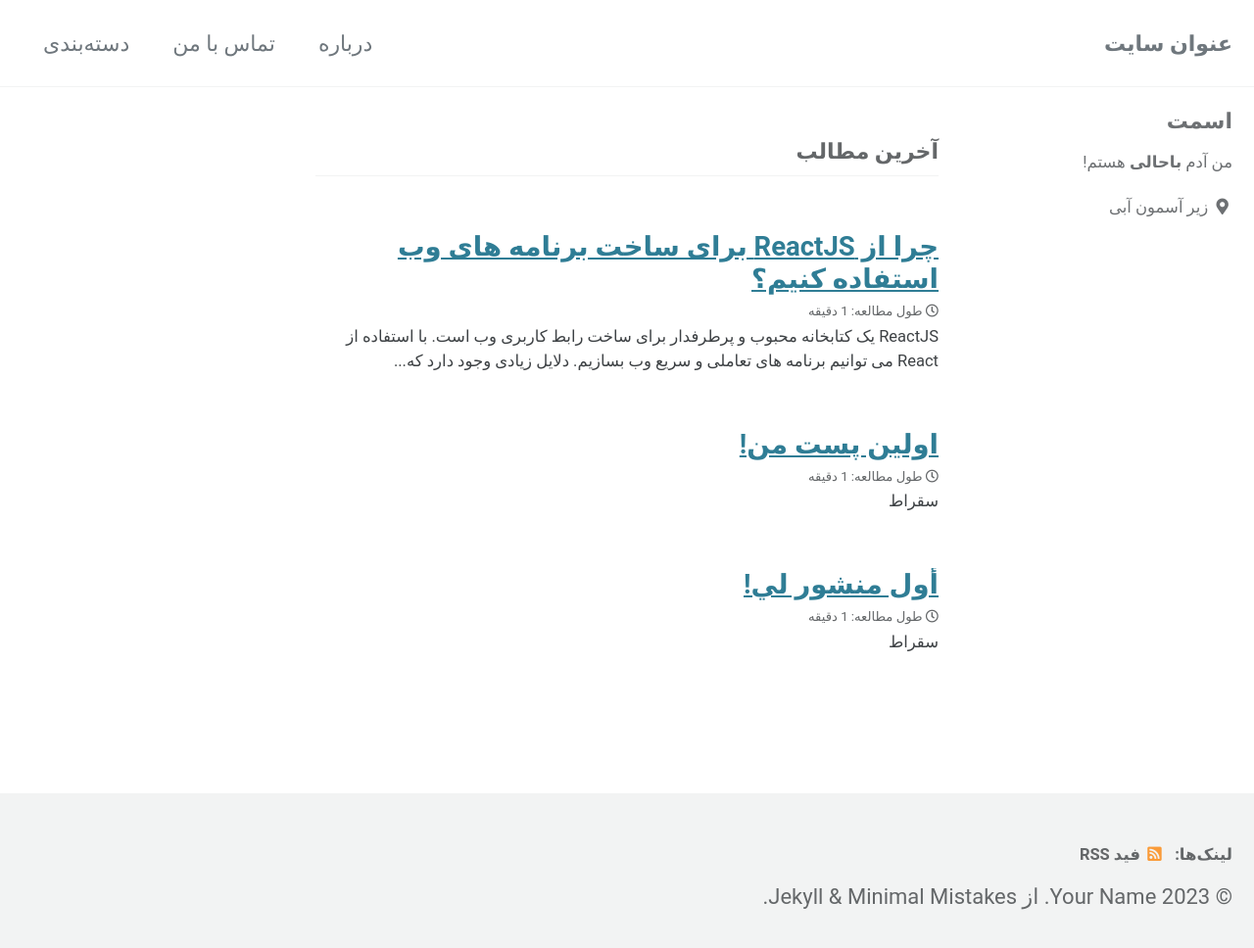
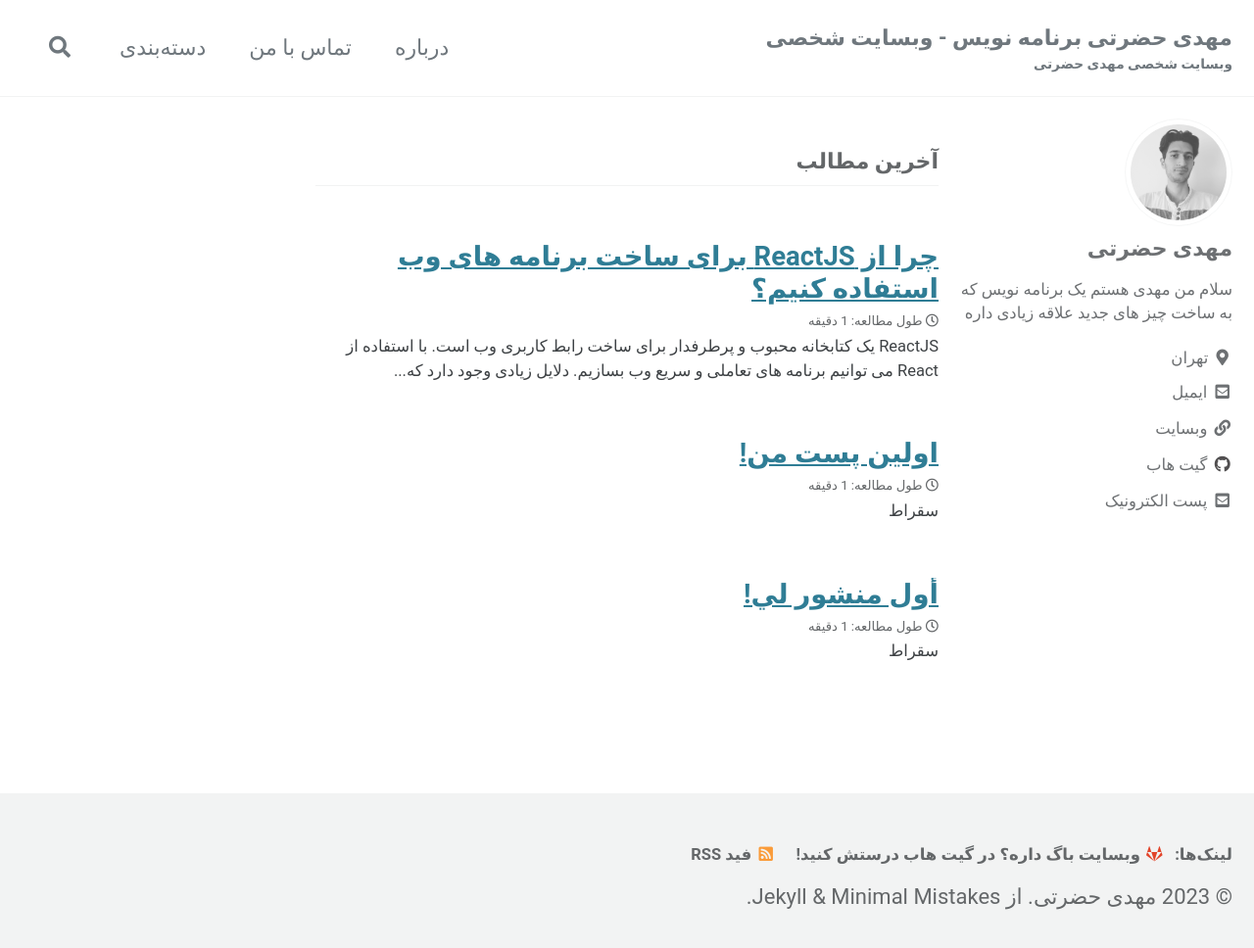
Before and after one commit to Mahdi-Hazrati/mahdihazrati.ir, a Jekyll site: the page built from index.html, in a window 1280 px wide and 976 px high. Shown: the top 968 px of the window at 98% size. Built offline with Jekyll 4.4.1, drawn with Linux system fonts in a browser that asks for light colours; cached includes are drawn as plain includes; some web fonts are replaced; the list of posts is cut into pages by our own code; a style sheet for code colours, icons or effects is not loaded.

Commit message:
Customsize config file

```diff
--- a/_config.yml
+++ b/_config.yml
@@ -16,18 +16,18 @@ minimal_mistakes_skin    : "default" # "air", "aqua", "contrast", "dark", "dirt"
 
 # Site Settings
 locale                   : "fa-IR"
-title                    : "عنوان سایت"
-title_separator          : "-"
-subtitle                 : # site tagline that appears below site title in masthead
-name                     : "Your Name"
-description              : "An amazing website."
-url                      : # the base hostname & protocol for your site e.g. "https://mmistakes.github.io"
+title                    : "مهدی حضرتی برنامه نویس - وبسایت شخصی"
+title_separator          : "|"
+subtitle                 : "وبسایت شخصی مهدی حضرتی" # site tagline that appears below site title in masthead
+name                     : "مهدی حضرتی"
+description              : "وبسایت شخصی مهدی حضرتی توسعه دهنده فرانت اند"
+url                      : "http://mahdihazrati.ir/" # the base hostname & protocol for your site e.g. "https://mmistakes.github.io"
 baseurl                  : # the subpath of your site, e.g. "/blog"
-repository               : # GitHub username/repo-name e.g. "mmistakes/minimal-mistakes"
-teaser                   : # path of fallback teaser image, e.g. "/assets/images/500x300.png"
+repository               : "Mahdi-Hazrati/mahdihazrati.ir" # GitHub username/repo-name e.g. "mmistakes/minimal-mistakes"
+teaser                   : "./assets/images/no-image.png" # path of fallback teaser image, e.g. "/assets/images/500x300.png"
 logo                     : # path of logo image to display in the masthead, e.g. "/assets/images/88x88.png"
 masthead_title           : # overrides the website title displayed in the masthead, use " " for no title
-# breadcrumbs            : false # true, false (default)
+breadcrumbs              : true # true, false (default)
 words_per_minute         : 200
 comments:
   provider               : # false (default), "disqus", "discourse", "facebook", "staticman", "staticman_v2", "utterances", "giscus", "custom"
@@ -59,8 +59,8 @@ reCaptcha:
 atom_feed:
   path                   : # blank (default) uses feed.xml
   hide                   : # true, false (default)
-search                   : # true, false (default)
-search_full_content      : # true, false (default)
+search                   : true # true, false (default)
+search_full_content      : true # true, false (default)
 search_provider          : # lunr (default), algolia, google
 lunr:
   search_within_pages    : # true, false (default)
@@ -104,27 +104,27 @@ analytics:
 
 # Site Author
 author:
-  name             : "اسمت"
-  avatar           : # path of avatar image, e.g. "/assets/images/bio-photo.jpg"
-  bio              : "من آدم **باحالی** هستم!"
-  location         : "زیر آسمون آبی"
-  email            :
+  name             : "مهدی حضرتی"
+  avatar           : "./assets/images/bio-photo.jpg"
+  bio              : "سلام من مهدی هستم یک برنامه نویس که به ساخت چیز های جدید علاقه زیادی داره"
+  location         : "تهران"
+  email            : "contact@mahdihazrati.ir"
   links:
-    - label: "Email"
+    - label: "ایمیل"
       icon: "fas fa-fw fa-envelope-square"
-      # url: "mailto:your.name@email.com"
-    - label: "Website"
+      url: "mailto:your hi@mahdihazrati.ir"
+    - label: "وبسایت"
       icon: "fas fa-fw fa-link"
-      # url: "https://your-website.com"
+      url: "https://your-website.com"
     - label: "Twitter"
       icon: "fab fa-fw fa-twitter-square"
       # url: "https://twitter.com/"
     - label: "Facebook"
       icon: "fab fa-fw fa-facebook-square"
       # url: "https://facebook.com/"
-    - label: "GitHub"
+    - label: "گیت هاب"
       icon: "fab fa-fw fa-github"
-      # url: "https://github.com/"
+      url: "https://github.com/Mahdi-Hazrati"
     - label: "Instagram"
       icon: "fab fa-fw fa-instagram"
       # url: "https://instagram.com/"
@@ -141,9 +141,9 @@ footer:
     - label: "GitHub"
       icon: "fab fa-fw fa-github"
       # url:
-    - label: "GitLab"
+    - label: "وبسایت باگ داره؟ در گیت هاب درستش کنید!"
       icon: "fab fa-fw fa-gitlab"
-      # url:
+      url: "https://github.com/Mahdi-Hazrati/mahdihazrati.ir"
     - label: "Bitbucket"
       icon: "fab fa-fw fa-bitbucket"
       # url:
```
Also changed, not shown: assets/images/no-image.png (added).
